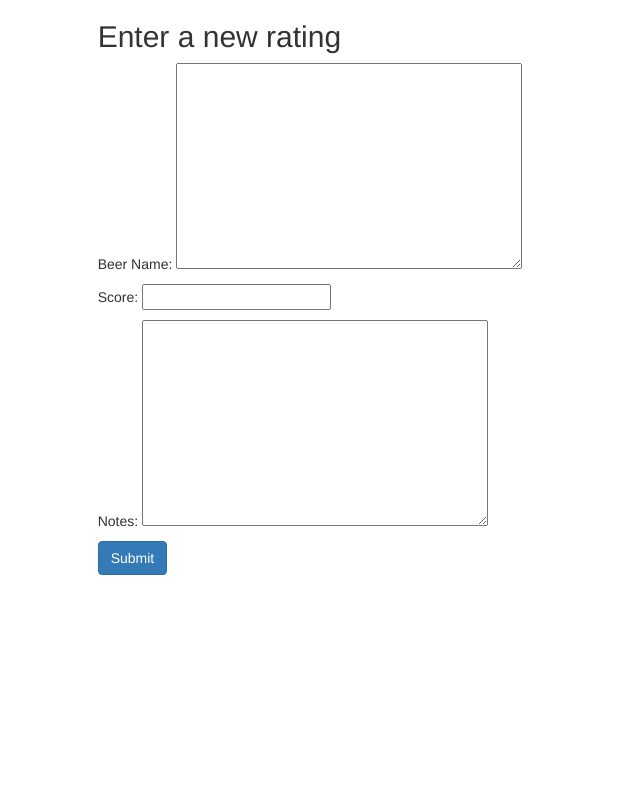
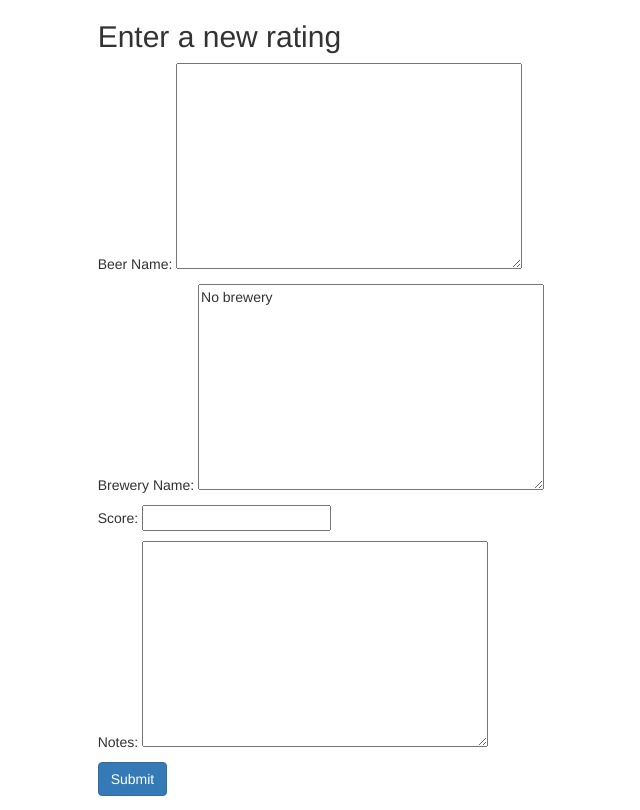
Before and after one commit to istanfield09/lagunitas-project, a Django app: page /rating/add/ in a window 1280 px wide. Shown: the whole page, without its empty margins (24-664 px from the left). Before the commit the page ends 575 px from the top, so only its background shows below. Run offline with Django 3.2, Linux system fonts and the light colour scheme; some libraries are stand-ins or nearby versions.

Commit message:
Extend rating model to contain brewery_name
Allows user to add a brewery name to a given rating,
which persists to the database.
Also cleans up code in views.

```diff
--- a/ratings/forms.py
+++ b/ratings/forms.py
@@ -5,12 +5,12 @@ from ratings.models import Rating
 class RatingForm(forms.ModelForm):
     class Meta:
         model = Rating
-        fields = ['beer_name', 'score', 'notes']
+        fields = ['beer_name', 'brewery_name', 'score', 'notes']
 
 class RatingEditForm(forms.ModelForm):
     class Meta:
         model = Rating
-        fields = ['id', 'beer_name', 'score', 'notes']
+        fields = ['id', 'beer_name','brewery_name', 'score', 'notes']
 
 class RatingDeleteForm(forms.ModelForm):
     class Meta:
--- a/ratings/models.py
+++ b/ratings/models.py
@@ -1,6 +1,7 @@
 from django.db import models
 
 class Rating(models.Model):
+    brewery_name = models.TextField(default="No brewery")
     beer_name = models.TextField()
     score = models.DecimalField(max_digits=2, decimal_places=1)
     notes = models.TextField(blank=True)
--- a/ratings/views.py
+++ b/ratings/views.py
@@ -1,5 +1,6 @@
 from django.shortcuts import render, redirect, get_object_or_404
 from django.views.generic.base import View
+from django.forms.models import model_to_dict
 
 from ratings.models import Rating
 from ratings.forms import RatingForm, RatingEditForm, RatingDeleteForm
@@ -38,14 +39,16 @@ class RatingEdit(View):
     def get(self, request, rating_id):
         rating = get_object_or_404(Rating, id=rating_id)
 
-        data = {'score': rating.score, 'notes': rating.notes,
-                'beer_name': rating.beer_name }
-        form = self.form_class(data)
+        form = self.form_class(model_to_dict(rating))
         return render(request, self.template_name, {'form': form, 'id': rating_id})
 
     def post(self, request, rating_id):
+        if not request.method == 'POST':
+            return redirect(home)
+
+        print "hello, world"
         rating = get_object_or_404(Rating, id=rating_id)
-        form = RatingEditForm(request.POST or None, instance=rating)
+        form = RatingEditForm(request.POST, instance=rating)
         if form.is_valid():
             form.save()
             return redirect(home)
--- a/templates/home.html
+++ b/templates/home.html
@@ -9,6 +9,7 @@
           <thead>
           <tr>
             <th>Beer Name</th>
+            <th>Brewery Name</th>
             <th>Beer Rating</th>
             <th>Notes</th>
           </tr>
@@ -21,6 +22,7 @@
                   {{ rating.beer_name }}
                 </a>
               </td>
+              <td>{{ rating.brewery_name }}</td>
               <td>{{ rating.score }}</td>
               <td>{{ rating.notes }}</td>
             </tr>
--- a/templates/ratings/edit_rating_form.html
+++ b/templates/ratings/edit_rating_form.html
@@ -9,6 +9,7 @@
         <form role="form" method="post">
           {% csrf_token %}
           <p>Beer Name: {{ form.beer_name }}</p>
+          <p>Brewery Name: {{ form.brewery_name }}</p>
           <p>Score: {{ form.score }}</p>
           <p>Notes: {{ form.notes }}</p>
           <p><utton type="submit" class="btn btn-primary">Save</button></p>
--- a/templates/ratings/rating_form.html
+++ b/templates/ratings/rating_form.html
@@ -8,6 +8,7 @@
         <form role="form" method="post">
           {% csrf_token %}
           <p>Beer Name: {{ form.beer_name }}</p>
+          <p>Brewery Name: {{ form.brewery_name }}</p>
           <p>Score: {{ form.score }}</p>
           <p>Notes: {{ form.notes }}</p>
           <p><button type="submit" class="btn btn-primary">Submit</button></p>
```
Also changed, not shown: ratings/migrations/0002_rating_brewery_name.py (added), 4 other files.
